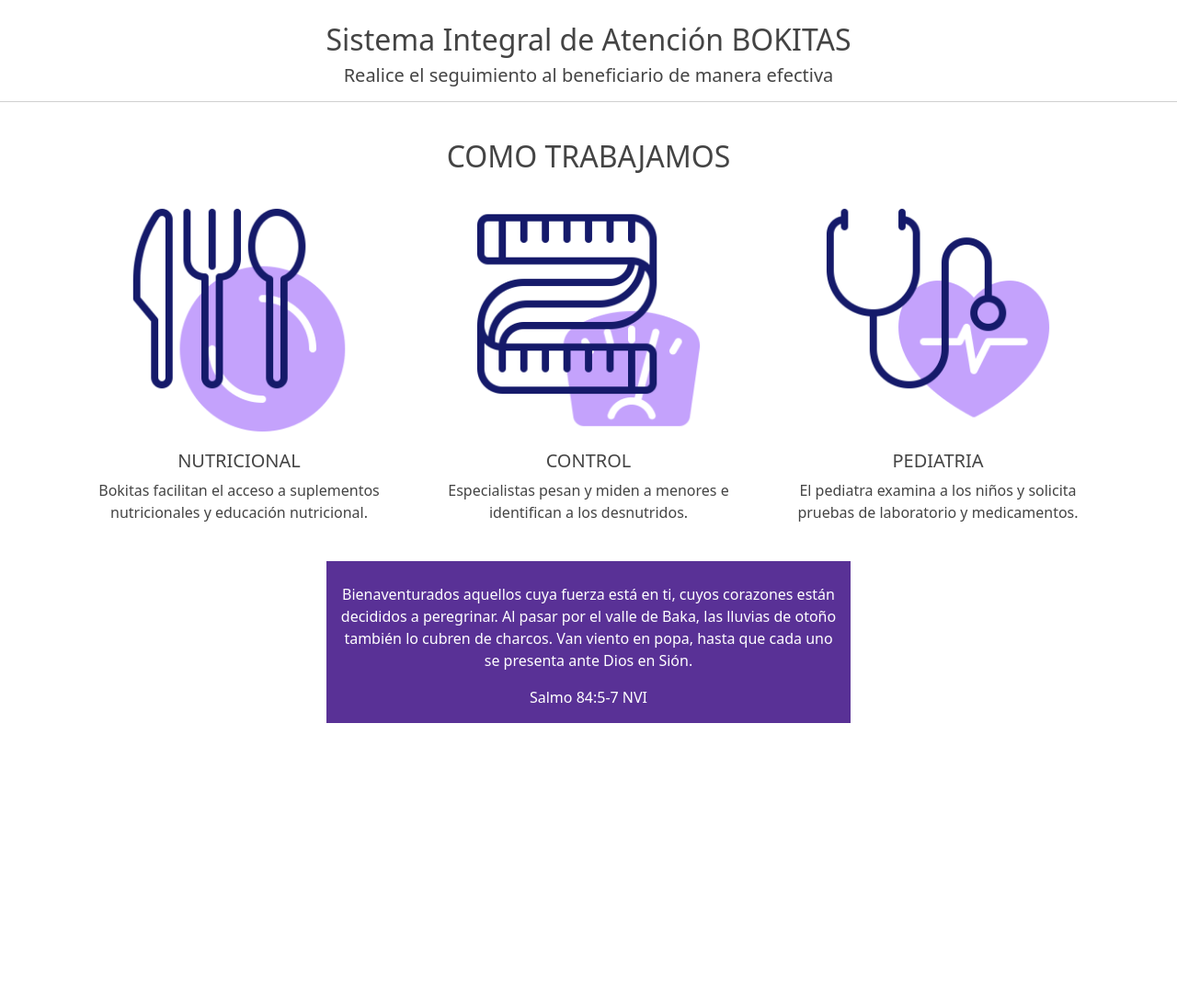
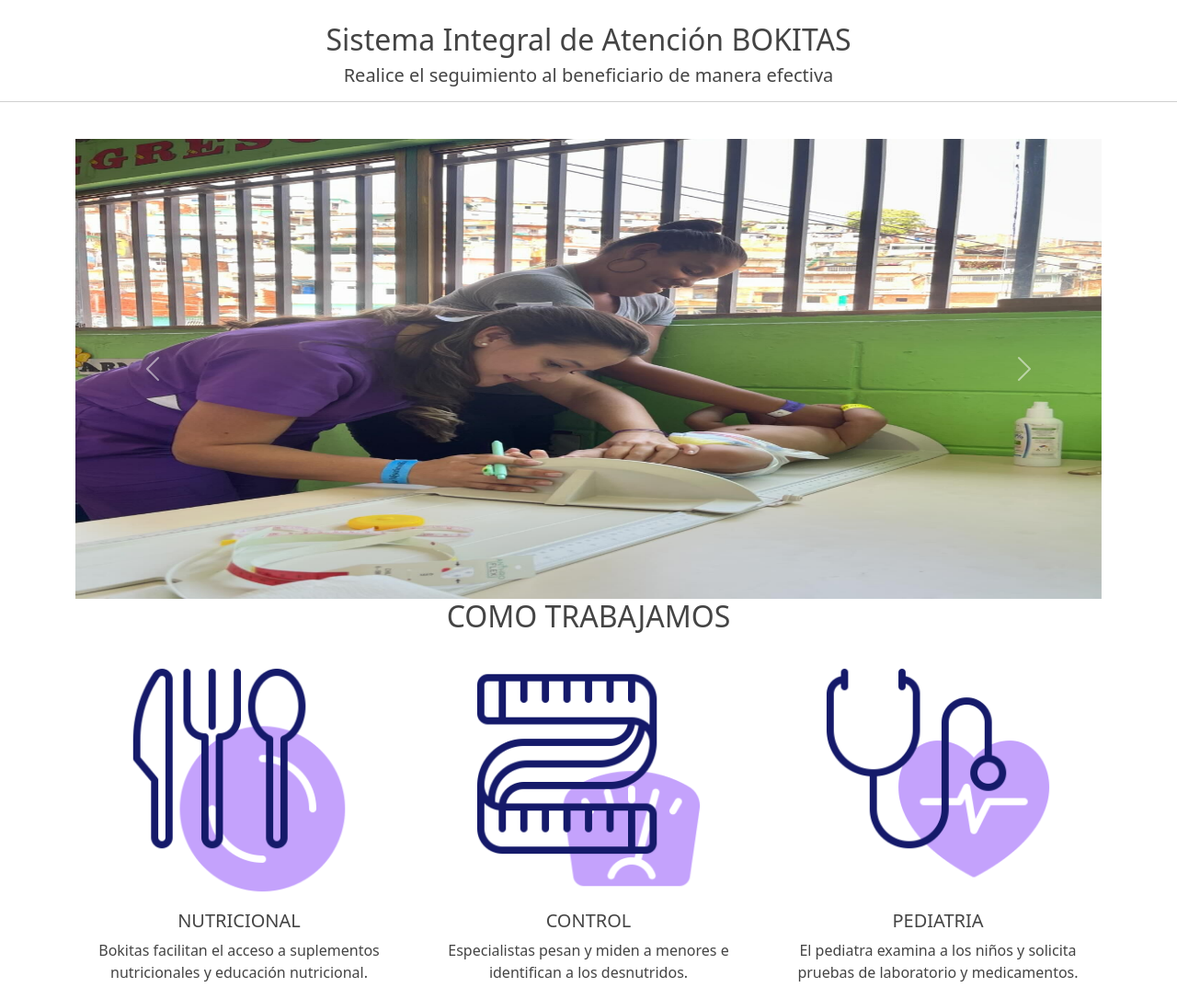
Before and after one commit to aerocaracas/Proyecto-Bokitas, a Django app: page / in a window 1280 px wide. Shown: the part 56-1142 px from the top of the page at 92% size. Before the commit the page ends 842 px from the top, so only its background shows below. Run offline with Django 5.2, Linux system fonts and the light colour scheme; the visitor is signed in with stand-in values (Sample User, id 1).

Commit message:
update 26-04-24
update 26-04-24

```diff
--- a/bokitas/templates/index.html
+++ b/bokitas/templates/index.html
@@ -12,6 +12,47 @@
             <br>
 
             {% if user.is_authenticated %}
+                <!--  CARRUSEL DE BOKITAS    -->
+            <div class="container">
+                <div id="carouselExampleAutoplaying" class="carousel slide" data-bs-ride="carousel">
+                    <div class="carousel-inner">
+                      <div class="carousel-item active">
+                        <img src="/static/img/bokitas1.jpg" class="d-block w-100" alt="..." height="500" width="500">
+                      </div>
+                      <div class="carousel-item">
+                        <img src="/static/img/bokitas2.jpg" class="d-block w-100" alt="..." height="500" width="500">
+                      </div>
+                      <div class="carousel-item">
+                        <img src="/static/img/bokitas3.jpg" class="d-block w-100" alt="..." height="500" width="500">
+                      </div>
+                      <div class="carousel-item">
+                        <img src="/static/img/bokitas4.jpg" class="d-block w-100" alt="..." height="500" width="500">
+                      </div>
+                      <div class="carousel-item">
+                        <img src="/static/img/bokitas5.jpg" class="d-block w-100" alt="..." height="500" width="500">
+                      </div>
+                      <div class="carousel-item">
+                        <img src="/static/img/bokitas6.jpg" class="d-block w-100" alt="..." height="500" width="500">
+                      </div>
+                    </div>
+                    <button class="carousel-control-prev" type="button" data-bs-target="#carouselExampleAutoplaying" data-bs-slide="prev">
+                      <span class="carousel-control-prev-icon" aria-hidden="true"></span>
+                      <span class="visually-hidden">Previous</span>
+                    </button>
+                    <button class="carousel-control-next" type="button" data-bs-target="#carouselExampleAutoplaying" data-bs-slide="next">
+                      <span class="carousel-control-next-icon" aria-hidden="true"></span>
+                      <span class="visually-hidden">Next</span>
+                    </button>
+                  </div>
+            </div>
+
+            {% else %}
+                <a class="btn btn-primary w-25 d-block mx-auto p-2" type="button" href="{% url 'signin' %}"> Ingresar al Sistema </a>
+                <br>
+                <br>
+                <br>
+            {% endif %}
+
             <div class="container">
                 <h2 class="text-center"> COMO TRABAJAMOS </h2>
                 <br>
@@ -45,26 +86,8 @@
                     </div>
                 </div>
 
-                    <br>
+            </div>
 
-                    <div class="row">
-                        <div class="col-12 col-md-6 offset-md-3 text-bg-primary">
-                            <div class="card-body">
-                                <br>
-                                <P>Bienaventurados aquellos cuya fuerza está en ti,
-                                    cuyos corazones están decididos a peregrinar.
-                                Al pasar por el valle de Baka, las lluvias de otoño también lo cubren de charcos.
-                                Van viento en popa, hasta que cada uno se presenta ante Dios en Sión.
-                                </P>
-                                <p>Salmo 84:5-7 NVI</P>
-
-                            </div>
-                        </div>
-                    </div>
-                </div>
-            {% else %}
-                <a class="btn btn-primary w-25 d-block mx-auto p-2" type="button" href="{% url 'signin' %}"> Ingresar al Sistema </a>
-            {% endif %}
         </div>
 
     </body>
```
Also changed, not shown: static/img/bokitas1.jpg (added), static/img/bokitas2.jpg (added), static/img/bokitas3.jpg (added), static/img/bokitas4.jpg (added), static/img/bokitas5.jpg (added), static/img/bokitas6.jpg (added). Lines whose indentation alone changed are shown as unchanged.
